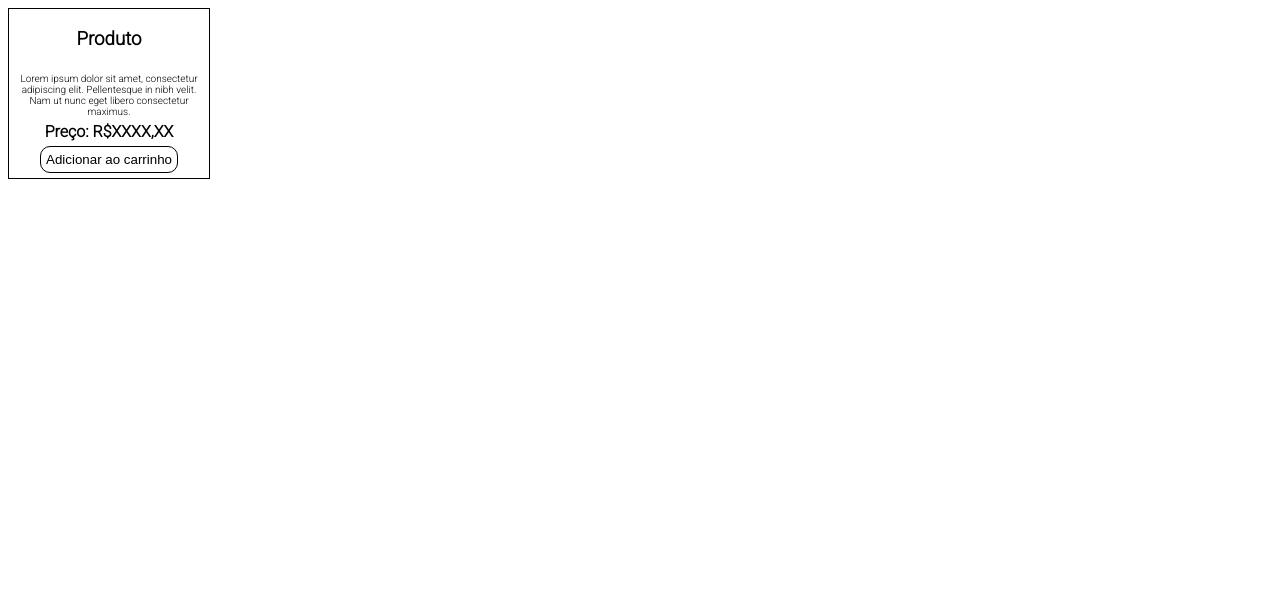
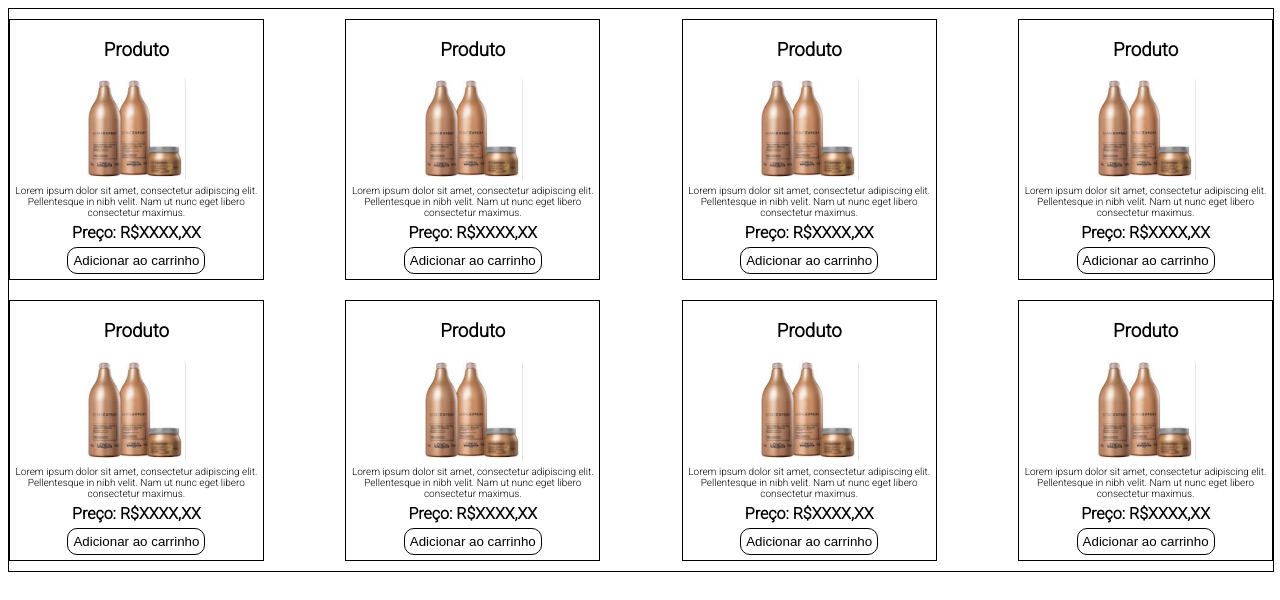
Before and after one commit to carlosbetiol/HiringCoders-css, a plain HTML site: page index.html in a window 1280 px wide. Drawn offline with Linux system fonts and the light colour scheme.

Commit message:
pratica flexbox

```diff
--- a/index.html
+++ b/index.html
@@ -12,17 +12,26 @@
     <link href="https://fonts.googleapis.com/css2?family=Roboto:wght@100;300&display=swap" rel="stylesheet">
 
     <style>
+        .card-container {
+            display:flex;
+            width: 100%;
+            flex-wrap:wrap;
+            justify-content: space-between;
+        }
+
         .card {
-            display:flex;
+            margin: 10px 0;
+            display: flex;
             flex-direction: column;
             align-items: center;
+            flex-basis: 20%;
             font-family: 'Roboto', sans-serif;
         }
 
         .description {
             text-align: center;
             margin: 5px 2px;
-             font-size:10px;
+            font-size: 10px;
         }
 
         .price {
@@ -51,20 +60,85 @@
         img {
             width: 100px;
         }
-
-
     </style>
 </head>
 
 <body>
+    <div class="card-container">
+
         <div class="card">
             <h3 class="product-name">Produto</h3>
+            <img src="item.png" alt="produto de teste">
             <p class="description">Lorem ipsum dolor sit amet, consectetur adipiscing elit.
                 Pellentesque in nibh velit. Nam ut nunc eget libero
                 consectetur maximus.</p>
             <span class="price">Preço: R$XXXX,XX</span>
             <button class="buy-button">Adicionar ao carrinho</button>
         </div>
+        <div class="card">
+            <h3 class="product-name">Produto</h3>
+            <img src="item.png" alt="produto de teste">
+            <p class="description">Lorem ipsum dolor sit amet, consectetur adipiscing elit.
+                Pellentesque in nibh velit. Nam ut nunc eget libero
+                consectetur maximus.</p>
+            <span class="price">Preço: R$XXXX,XX</span>
+            <button class="buy-button">Adicionar ao carrinho</button>
+        </div>
+        <div class="card">
+            <h3 class="product-name">Produto</h3>
+            <img src="item.png" alt="produto de teste">
+            <p class="description">Lorem ipsum dolor sit amet, consectetur adipiscing elit.
+                Pellentesque in nibh velit. Nam ut nunc eget libero
+                consectetur maximus.</p>
+            <span class="price">Preço: R$XXXX,XX</span>
+            <button class="buy-button">Adicionar ao carrinho</button>
+        </div>
+        <div class="card">
+            <h3 class="product-name">Produto</h3>
+            <img src="item.png" alt="produto de teste">
+            <p class="description">Lorem ipsum dolor sit amet, consectetur adipiscing elit.
+                Pellentesque in nibh velit. Nam ut nunc eget libero
+                consectetur maximus.</p>
+            <span class="price">Preço: R$XXXX,XX</span>
+            <button class="buy-button">Adicionar ao carrinho</button>
+        </div>
+        <div class="card">
+            <h3 class="product-name">Produto</h3>
+            <img src="item.png" alt="produto de teste">
+            <p class="description">Lorem ipsum dolor sit amet, consectetur adipiscing elit.
+                Pellentesque in nibh velit. Nam ut nunc eget libero
+                consectetur maximus.</p>
+            <span class="price">Preço: R$XXXX,XX</span>
+            <button class="buy-button">Adicionar ao carrinho</button>
+        </div>
+        <div class="card">
+            <h3 class="product-name">Produto</h3>
+            <img src="item.png" alt="produto de teste">
+            <p class="description">Lorem ipsum dolor sit amet, consectetur adipiscing elit.
+                Pellentesque in nibh velit. Nam ut nunc eget libero
+                consectetur maximus.</p>
+            <span class="price">Preço: R$XXXX,XX</span>
+            <button class="buy-button">Adicionar ao carrinho</button>
+        </div>
+        <div class="card">
+            <h3 class="product-name">Produto</h3>
+            <img src="item.png" alt="produto de teste">
+            <p class="description">Lorem ipsum dolor sit amet, consectetur adipiscing elit.
+                Pellentesque in nibh velit. Nam ut nunc eget libero
+                consectetur maximus.</p>
+            <span class="price">Preço: R$XXXX,XX</span>
+            <button class="buy-button">Adicionar ao carrinho</button>
+        </div>
+        <div class="card">
+            <h3 class="product-name">Produto</h3>
+            <img src="item.png" alt="produto de teste">
+            <p class="description">Lorem ipsum dolor sit amet, consectetur adipiscing elit.
+                Pellentesque in nibh velit. Nam ut nunc eget libero
+                consectetur maximus.</p>
+            <span class="price">Preço: R$XXXX,XX</span>
+            <button class="buy-button">Adicionar ao carrinho</button>
+        </div>
+    </div>
 </body>
 
 </html>
```
Also changed, not shown: item.png (added). Lines whose indentation alone changed are shown as unchanged.
